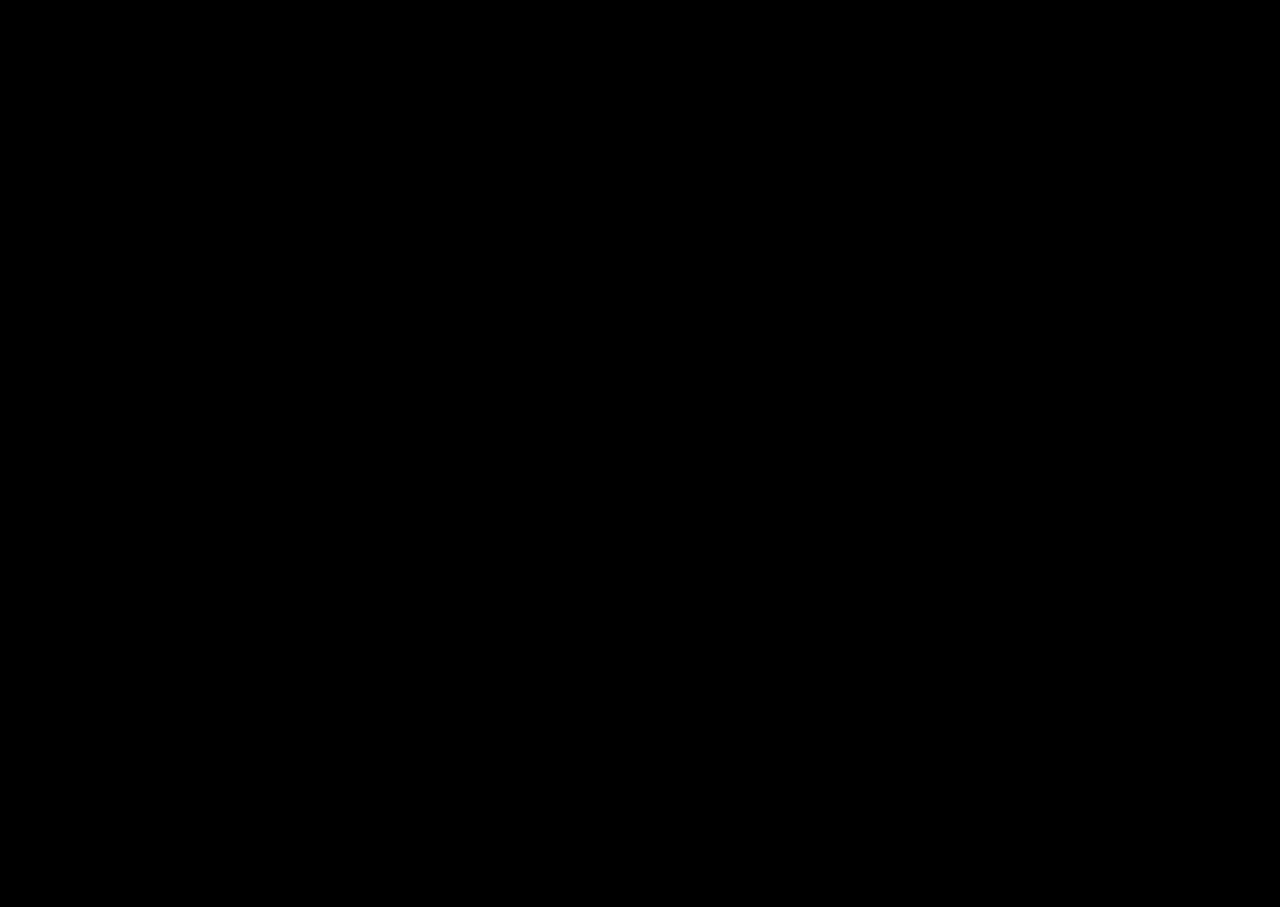
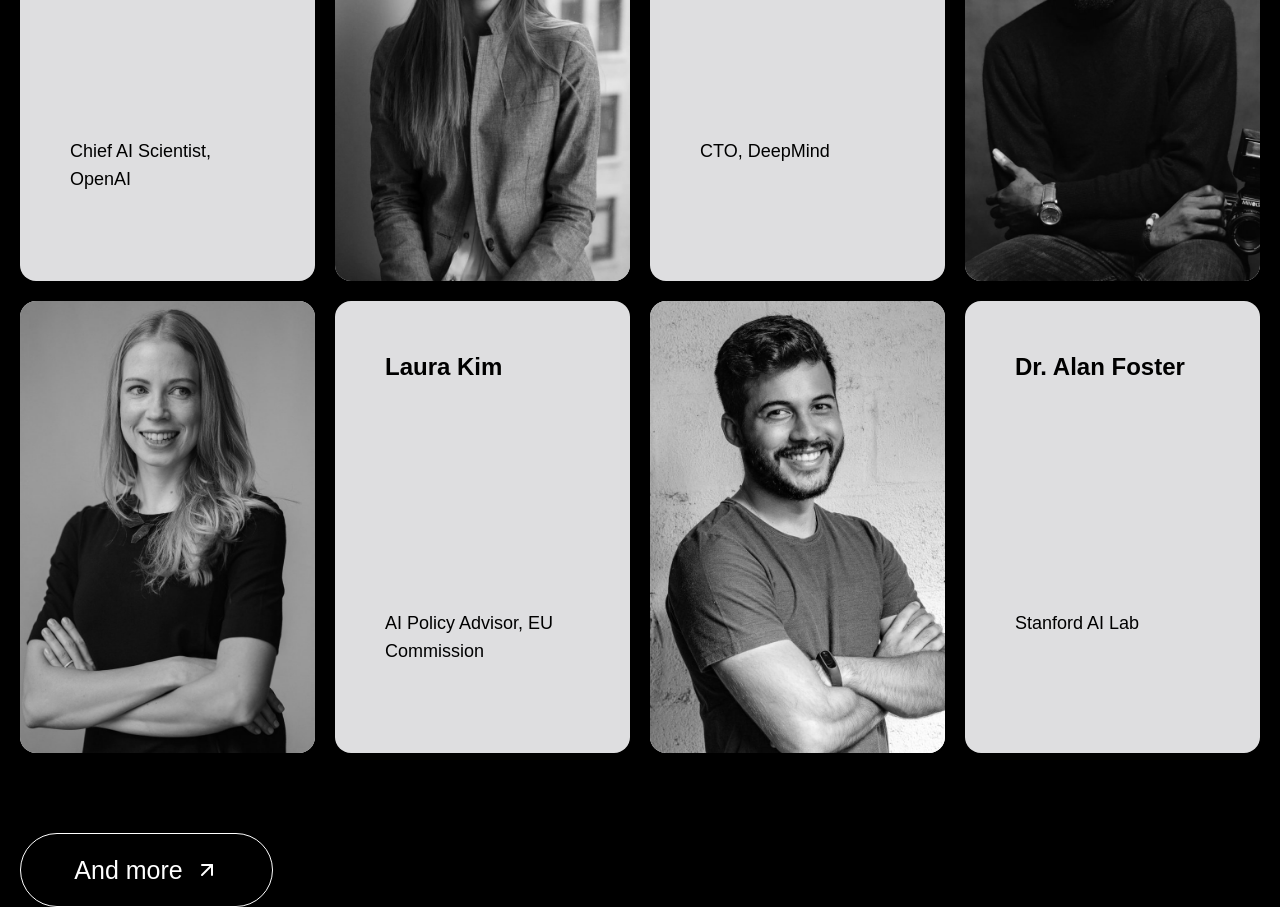
Before and after one commit to BlcakCobra/async-Race, a React (Vite) app: page / in a window 1280 px wide. Shown: the part 3840-4747 px from the top of the page. Before the commit the page ends 3209 px from the top, so only its background shows below. Built offline with nearby package versions, Linux system fonts and the light colour scheme.

Commit message:
KeynoteSpeakers Component

```diff
--- a/src/App.tsx
+++ b/src/App.tsx
@@ -4,7 +4,7 @@
 import Collaboration from "./Components/Collaboration/Collaboration"
 import Advantages from "./Components/Advantages/Advantages"
 import Agenda from "./Components/Agenda/Agenda"
-// import KeynoteSpeakers from "./Components/KeynoteSpeakers/KeynoteSpeakers"
+import KeynoteSpeakers from "./Components/KeynoteSpeakers/KeynoteSpeakers"
 // import WhyAttend from "./Components/WhyAttend/WhyAttend"
 // import PastAttendees from "./Components/PastAttendees/PastAttendees"
 // import RegisterNow from "./Components/RegisterNow/RegisterNow"
@@ -20,7 +20,7 @@
     <Collaboration />
     <Advantages />
     <Agenda />
-    {/* <KeynoteSpeakers /> */}
+    <KeynoteSpeakers />
     {/* <WhyAttend /> */}
     {/* <PastAttendees /> */}
     {/* <RegisterNow /> */}
--- /dev/null
+++ b/src/Components/KeynoteSpeakers/KeynoteSpeakers.module.scss
@@ -0,0 +1,52 @@
+.KeynoteSpeakersMain {
+    width: 100%;
+    height: auto;
+    margin-top: 150px;
+}
+
+.titles {
+    width: 100%;
+    height: 120px;
+    display: flex;
+    flex-direction: row;
+    justify-content: space-around;
+    align-items: center;
+}
+
+.KeynoteSpeakers {
+    width: 860px;
+    height: 120px;
+    font-style: normal;
+    font-weight: 700;
+    font-size: 100px;
+    line-height: 120px;
+    background-color: transparent;
+    color: white;
+}
+
+.description {
+    width: 295px;
+    height: 60px;
+    color: white;
+    font-style: normal;
+    font-weight: 400;
+    font-size: 20px;
+    line-height: 30px;
+}
+
+.moreButton {
+    display: flex;
+    align-items: center;
+    justify-content: center;
+    gap: 12px;
+    width: 253px;
+    height: 74px;
+    border-radius: 100px;
+    border: 1px solid white;
+    font-size: 25px;
+    font-weight: 500;
+    line-height: 30px;
+    color: white;
+    background-color: transparent;
+    cursor: pointer;
+}
--- /dev/null
+++ b/src/Components/KeynoteSpeakers/KeynoteSpeakers.tsx
@@ -0,0 +1,21 @@
+import styles from "./KeynoteSpeakers.module.scss"
+import upRightArrow from "./../../assets/upRightArrow.svg"
+import SpeakersList from "./SpeakersList/SpeakersList"
+import Title from "../Title/Title"
+
+const KeynoteSpeakers = () => (
+
+    <section className={styles.KeynoteSpeakersMain}>
+        <Title title="KEYNOTE SPEAKERS" description="Meet the industry leaders shaping the future of AI." />
+        <SpeakersList />
+        <button className={styles.moreButton} aria-label="See more keynote speakers">
+            And more
+            <img
+                src={upRightArrow}
+                alt="upRightArrow"
+                className={styles.icon}
+            />
+        </button>
+    </section>
+)
+export default KeynoteSpeakers
--- /dev/null
+++ b/src/Components/KeynoteSpeakers/SpeakersList/SpeakersList.module.scss
@@ -0,0 +1,68 @@
+.speakersWrapper {
+    display: flex;
+    justify-content: center;
+    align-items: center;
+    padding: 80px 0;
+    margin-top: 110px;
+}
+
+.speakersRow {
+    gap: 20px;
+    display: flex;
+    flex-wrap: wrap;
+    justify-content: center;
+}
+
+.speakerCard {
+    width: 295px;
+    height: 452px;
+    border-radius: 16px;
+    display: flex;
+    flex-direction: column;
+    background-color: #dedee0;
+    color: black;
+    text-align: left;
+    overflow: hidden;
+}
+
+.textCard {
+    padding: 50px;
+    align-items: flex-start;
+}
+
+.imageCard {
+    padding: 0;
+    align-items: center;
+}
+
+.image {
+    border-radius: 12px;
+    width: 295px;
+    height: 452px;
+    background-size: cover;
+    object-fit: cover;
+    filter: grayscale(100%);
+    transition: filter 0.3s ease;
+}
+
+.speakerCard:hover .image {
+    filter: grayscale(0%);
+    transition: filter 0.3s ease, transform 0.3s ease;
+    transform: scale(1.05);
+}
+
+.name {
+    font-weight: 600;
+    font-size: 24px;
+    background-color: transparent;
+    line-height: 32px;
+    margin-bottom: 16px;
+}
+
+.description {
+    font-weight: 400;
+    font-size: 18px;
+    line-height: 28px;
+    margin-top: 210px;
+    background-color: transparent;
+}
--- /dev/null
+++ b/src/Components/KeynoteSpeakers/SpeakersList/SpeakersList.tsx
@@ -0,0 +1,76 @@
+import Speaker1 from "../../../assets/Speakers1.jpg"
+import Speaker2 from "../../../assets/Speakers2.jpg"
+import Speaker3 from "../../../assets/Speakers3.jpg"
+import Speaker4 from "../../../assets/Speakers4.jpg"
+
+import styles from "./SpeakersList.module.scss"
+
+const speakersList = [
+    {
+        type: "text",
+        name: "Dr. Emily Carter",
+        description: "Chief AI Scientist, OpenAI",
+    },
+    {
+        type: "img",
+        img: Speaker1,
+    },
+    {
+        type: "text",
+        name: "Elon Park",
+        description: "CTO, DeepMind",
+    },
+    {
+        type: "img",
+        img: Speaker2,
+    },
+
+    {
+        type: "img",
+        img: Speaker3,
+    },
+    {
+        type: "text",
+        name: "Laura Kim",
+        description: "AI Policy Advisor, EU Commission",
+    },
+    {
+        type: "img",
+        img: Speaker4,
+    },
+    {
+        type: "text",
+        name: "Dr. Alan Foster",
+        description: "Stanford AI Lab",
+    }
+]
+
+const SpeakersList = () => (
+
+    <div className={styles.speakersWrapper}>
+        <div className={styles.speakersRow}>
+            {speakersList.map((speaker, index) => (
+                <div
+                    key={index}
+                    className={`${styles.speakerCard} ${speaker.type === "text" ? styles.textCard : styles.imageCard
+                        }`}
+                >
+                    {speaker.type === "text" ? (
+                        <>
+                            <h3 className={styles.name}>{speaker.name}</h3>
+                            <p className={styles.description}>{speaker.description}</p>
+                        </>
+                    ) : (
+                        <img
+                            src={speaker.img}
+                            alt={speaker.name ? `Photo of ${speaker.name}` : `Speaker ${speaker}`}
+                            className={styles.image}
+                            loading="lazy"
+                        />
+                    )}
+                </div>
+            ))}
+        </div>
+    </div>
+)
+export default SpeakersList
```
